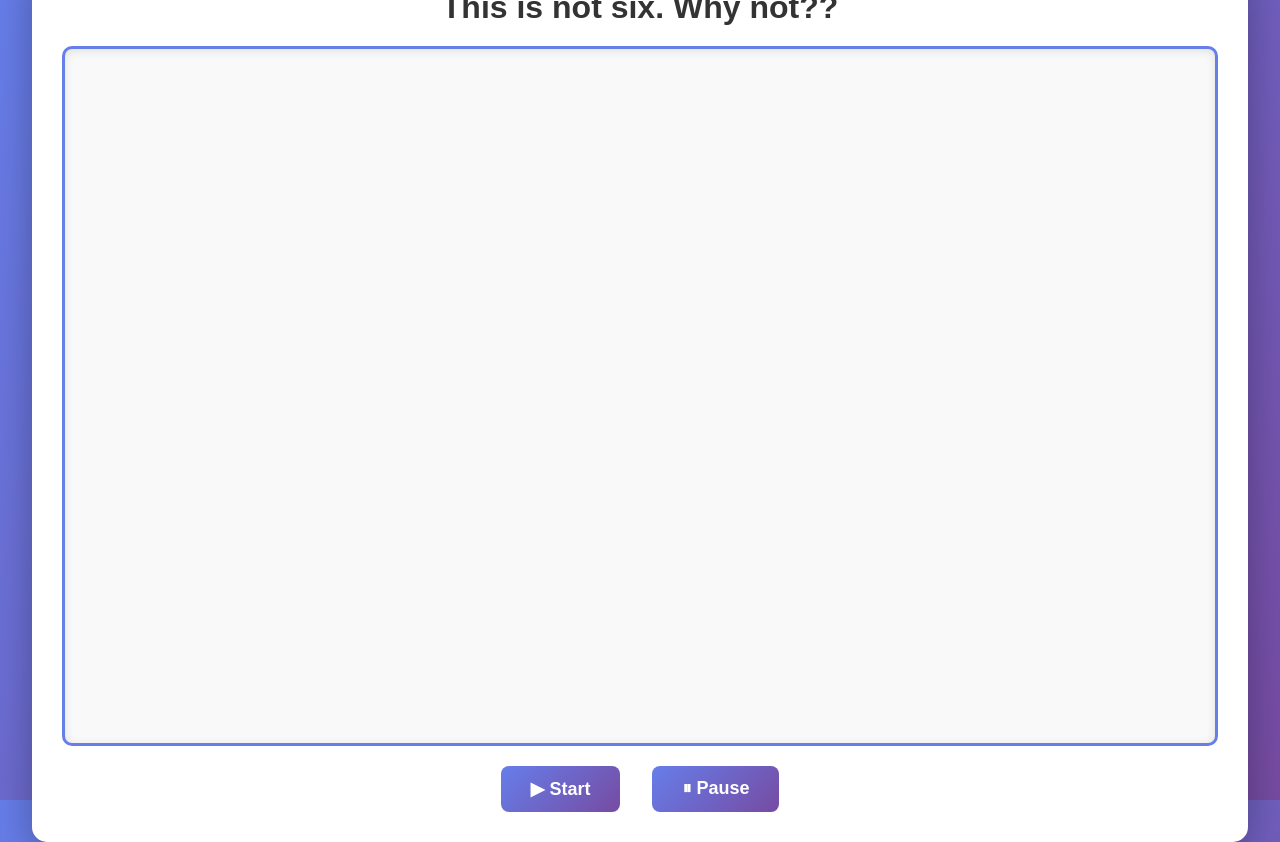
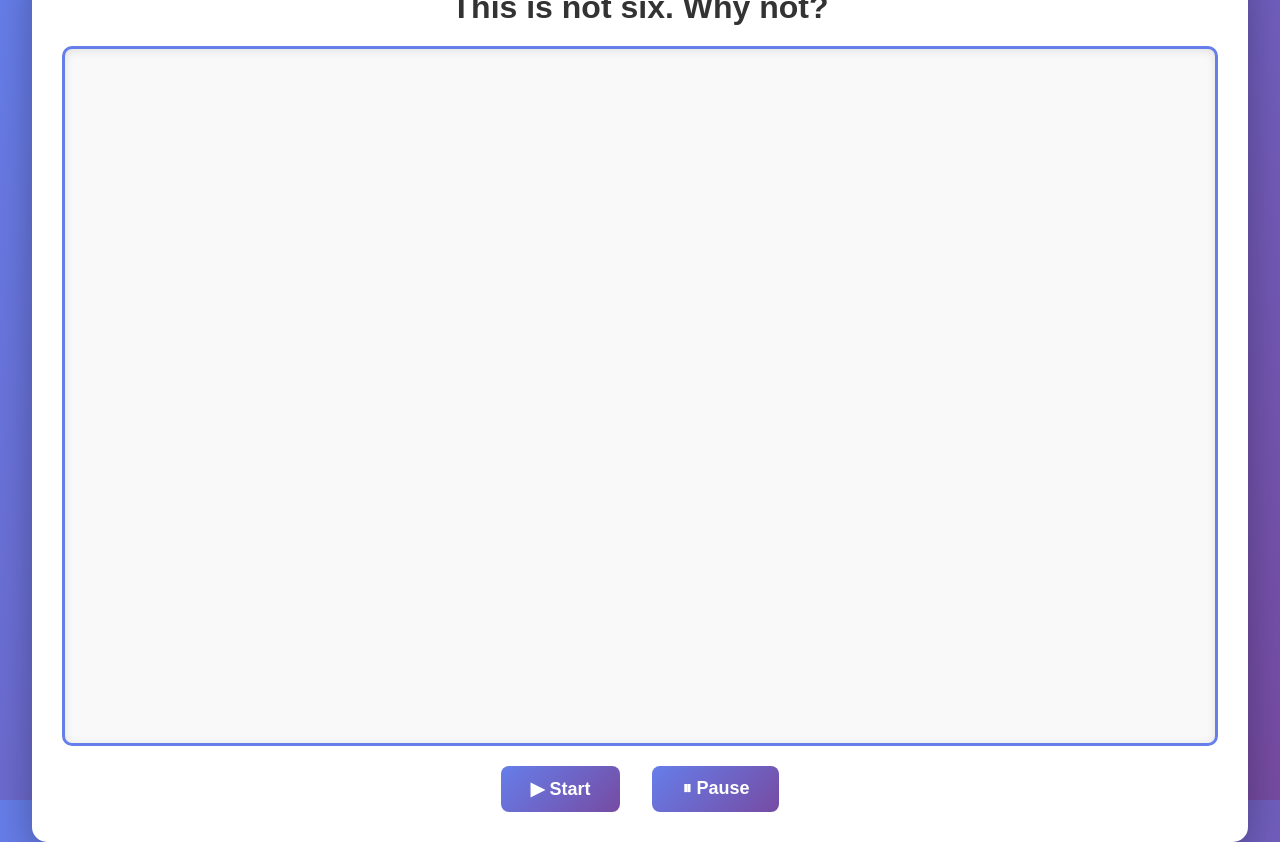
Before and after one commit to numericsfoundation/notsix, a plain HTML site: page index.html in a window 1280 px wide. Drawn offline with Linux system fonts and the light colour scheme.

Commit message:
Update index.html

```diff
--- a/index.html
+++ b/index.html
@@ -88,7 +88,7 @@ button:active {
 <body>
 
 <div class="container">
-  <h1>This is not six. Why not??</h1>
+  <h1>This is not six. Why not?</h1>
 
   <div class="slide" id="slide"></div>
 
```
